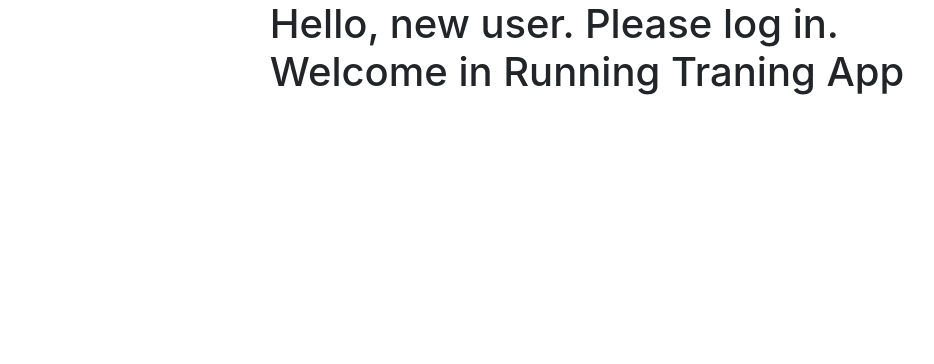
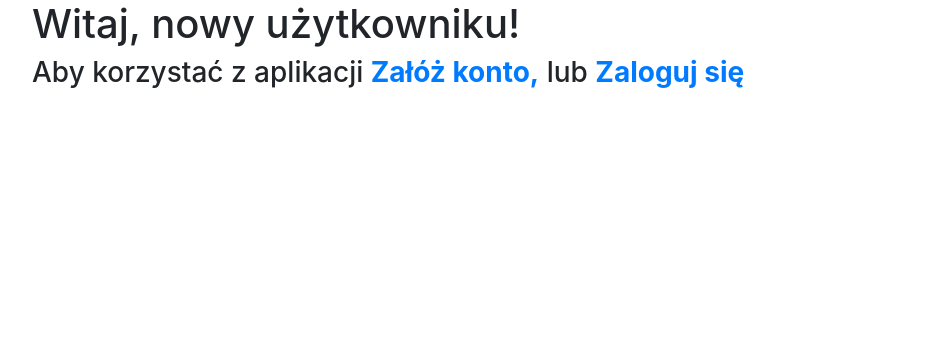
Before and after one commit to sebastian-jarosz/rtc, a Django app: page / in a window 1280 px wide. Shown: the part 56-420 px from the top of the page, without its empty margins (53-987 px from the left). Run offline with Django 3.2, Linux system fonts and the light colour scheme.

Commit message:
index.html translated

```diff
--- a/runtrainapp/templates/index.html
+++ b/runtrainapp/templates/index.html
@@ -1,16 +1,22 @@
 {% extends 'base_template.html' %}
 
 {% block title %}
-Welcome - Running Training Comrade
+Witaj w RunningGenerator!
 {% endblock title %}
 
 {% block body_data %}
-
-<div class="page-hero d-flex align-items-center justify-content-center">
+<div class="container">
     {% if user.is_authenticated %}
-        <h1>Hello, {{ user.username }}! </br> Welcome in Running Traning App</h1>
+    <h1>Witaj, {{ user.username }}!</h1>
+    <h3>Zapraszam do korzystania z Running Generator</h3>
     {% else %}
-        <h1>Hello, new user. Please log in.</br> Welcome in Running Traning App</h1>
+    <h1>Witaj, nowy użytkowniku! </h1>
+    <h3>
+        Aby korzystać z aplikacji
+        <strong><a href="{% url 'account_signup' %}">Załóż konto,</a></strong>
+         lub
+        <strong><a href="{% url 'account_login' %}">Zaloguj się</a></strong>
+    </h3>
     {% endif %}
 </div>
 
```
